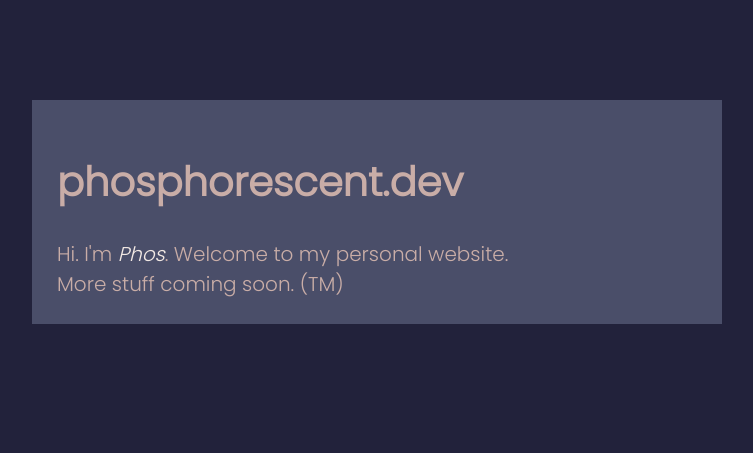
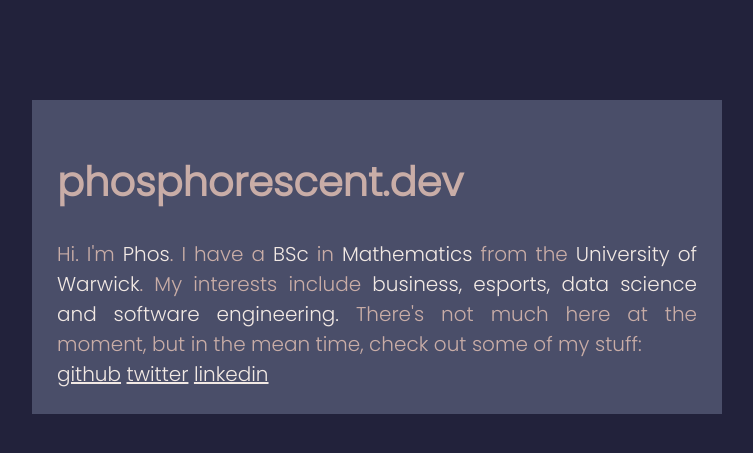
Before and after one commit to Phosphorescentt/phosphorescent.dev, a Flask app: page / in a window 1280 px wide. Shown: the top 453 px of the page, without its empty margins (263-1016 px from the left). Run offline with Flask 2, Linux system fonts and the light colour scheme.

Commit message:
added some content ig

```diff
--- a/src/static/styles/style.css
+++ b/src/static/styles/style.css
@@ -38,6 +38,6 @@
   background-color: #4a4e69;
 }
 
-i {
+i, a {
   color: #f2e9e4;
 }
--- a/src/templates/index.html
+++ b/src/templates/index.html
@@ -11,9 +11,10 @@
     <div id="outer">
       <div id="inner" class="bg">
         <h1>phosphorescent.dev</h1>
-        Hi. I'm <i>Phos</i>. Welcome to my personal website. <br>
-
-        More stuff coming soon. (TM)
+        Hi. I'm <a>Phos</a>. I have a <a>BSc</a> in <a>Mathematics</a> from the <a>University of Warwick</a>. My interests include <a>business, esports, data science and software engineering.</a> There's not much here at the moment, but in the mean time, check out some of my stuff:<br>
+        <a href="https://github.com/phosphorescentt">github</a>
+        <a href="https://twitter.com/esportsphos">twitter</a>
+        <a href="https://www.linkedin.com/in/joshua-mankelow/">linkedin</a>
       </div>
     </div>
   </body>
```
